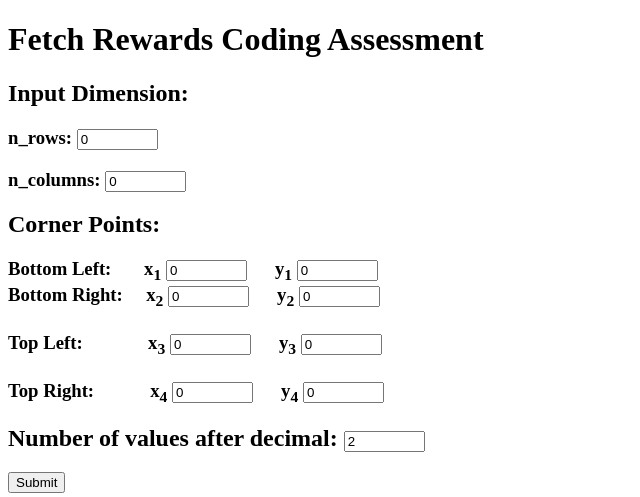
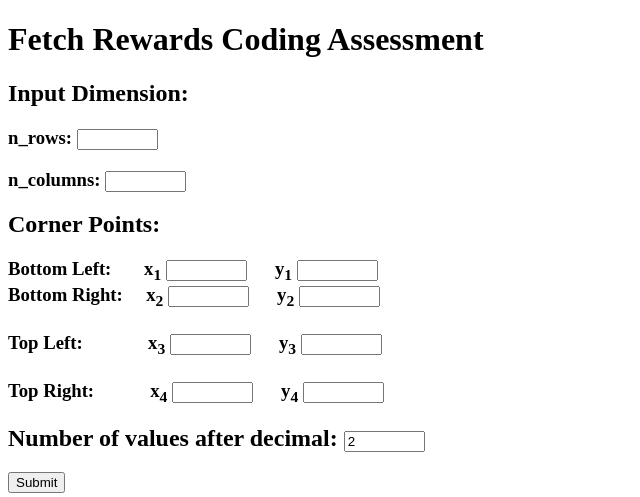
Before and after one commit to Digya053/fetch_rewards_coding_assessment, a Flask app: page / in a window 1280 px wide. Shown: the top 497 px of the page, without its empty margins (0-640 px from the left). Run offline with Flask 2, Linux system fonts and the light colour scheme.

Commit message:
Remove default values from UI

```diff
--- a/src/templates/simple_ui.html
+++ b/src/templates/simple_ui.html
@@ -48,22 +48,22 @@
 <h1>Fetch Rewards Coding Assessment</h1>
 
 <h2> Input Dimension:</h2>
-<h3> n_rows: <input type="integer" id="n_rows" size="7" value="0"> </h3>
-<h3> n_columns: <input type="integer" id="n_cols" size="7" value="0"> </h3>
+<h3> n_rows: <input type="integer" id="n_rows" size="7"> </h3>
+<h3> n_columns: <input type="integer" id="n_cols" size="7"> </h3>
 
 <h2> Corner Points:</h2>
-<h3> Bottom Left: &nbsp;&nbsp;&nbsp;&nbsp;&nbsp;&nbsp;x<sub>1</sub> <input type="float" id="blx1" size="7" value="0">
-		  &nbsp;&nbsp;&nbsp;&nbsp; y<sub>1</sub> <input type="float" id="bly1" size="7" value="0">
-<br>Bottom Right: &nbsp;&nbsp;&nbsp; x<sub>2</sub> <input type="float" id="brx2" size="7" value="0">
-                  &nbsp;&nbsp;&nbsp;&nbsp; y<sub>2</sub> <input type="float" id="bry2" size="7" value="0">
+<h3> Bottom Left: &nbsp;&nbsp;&nbsp;&nbsp;&nbsp;&nbsp;x<sub>1</sub> <input type="float" id="blx1" size="7">
+		  &nbsp;&nbsp;&nbsp;&nbsp; y<sub>1</sub> <input type="float" id="bly1" size="7">
+<br>Bottom Right: &nbsp;&nbsp;&nbsp; x<sub>2</sub> <input type="float" id="brx2" size="7">
+                  &nbsp;&nbsp;&nbsp;&nbsp; y<sub>2</sub> <input type="float" id="bry2" size="7">
 </br>
 <br>
-Top Left: &nbsp;&nbsp;&nbsp;&nbsp;&nbsp;&nbsp;&nbsp;&nbsp;&nbsp;&nbsp;&nbsp;&nbsp;&nbsp;x<sub>3</sub> <input type="float" id="tlx3" size="7" value="0">
-                  &nbsp;&nbsp;&nbsp;&nbsp; y<sub>3</sub> <input type="float" id="tly3" size="7" value="0">
+Top Left: &nbsp;&nbsp;&nbsp;&nbsp;&nbsp;&nbsp;&nbsp;&nbsp;&nbsp;&nbsp;&nbsp;&nbsp;&nbsp;x<sub>3</sub> <input type="float" id="tlx3" size="7">
+                  &nbsp;&nbsp;&nbsp;&nbsp; y<sub>3</sub> <input type="float" id="tly3" size="7">
 </br>
 <br>
-Top Right: &nbsp;&nbsp;&nbsp;&nbsp;&nbsp;&nbsp;&nbsp;&nbsp;&nbsp;&nbsp;&nbsp;x<sub>4</sub> <input type="float" id="trx4" size="7" value="0">
-                  &nbsp;&nbsp;&nbsp;&nbsp; y<sub>4</sub> <input type="float" id="try4" size="7" value="0">
+Top Right: &nbsp;&nbsp;&nbsp;&nbsp;&nbsp;&nbsp;&nbsp;&nbsp;&nbsp;&nbsp;&nbsp;x<sub>4</sub> <input type="float" id="trx4" size="7">
+                  &nbsp;&nbsp;&nbsp;&nbsp; y<sub>4</sub> <input type="float" id="try4" size="7">
 </br>
 
 <h2> Number of values after decimal: <input type="integer" id="n_decimal" size="7", value="2"> </h2>
```
